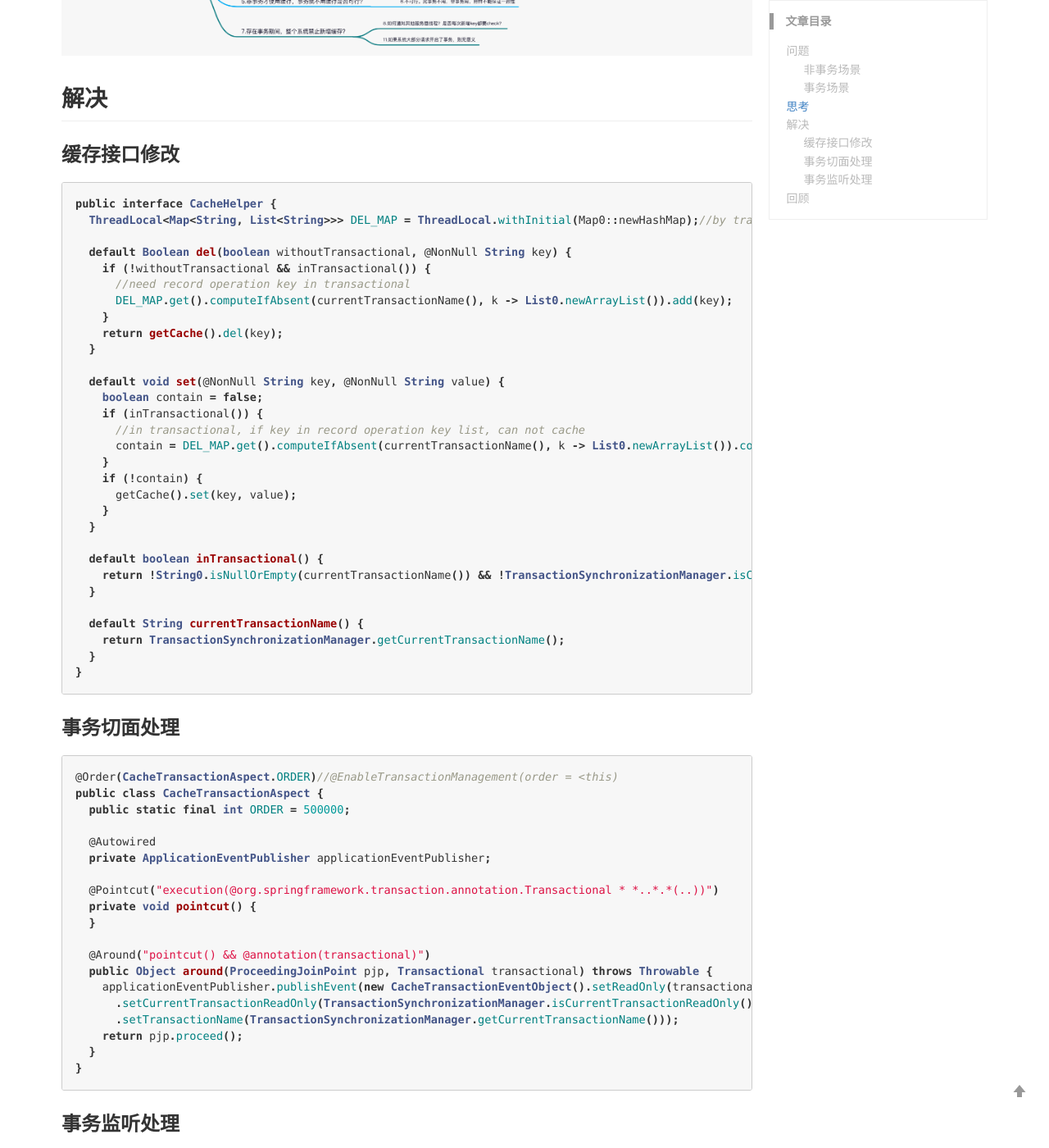
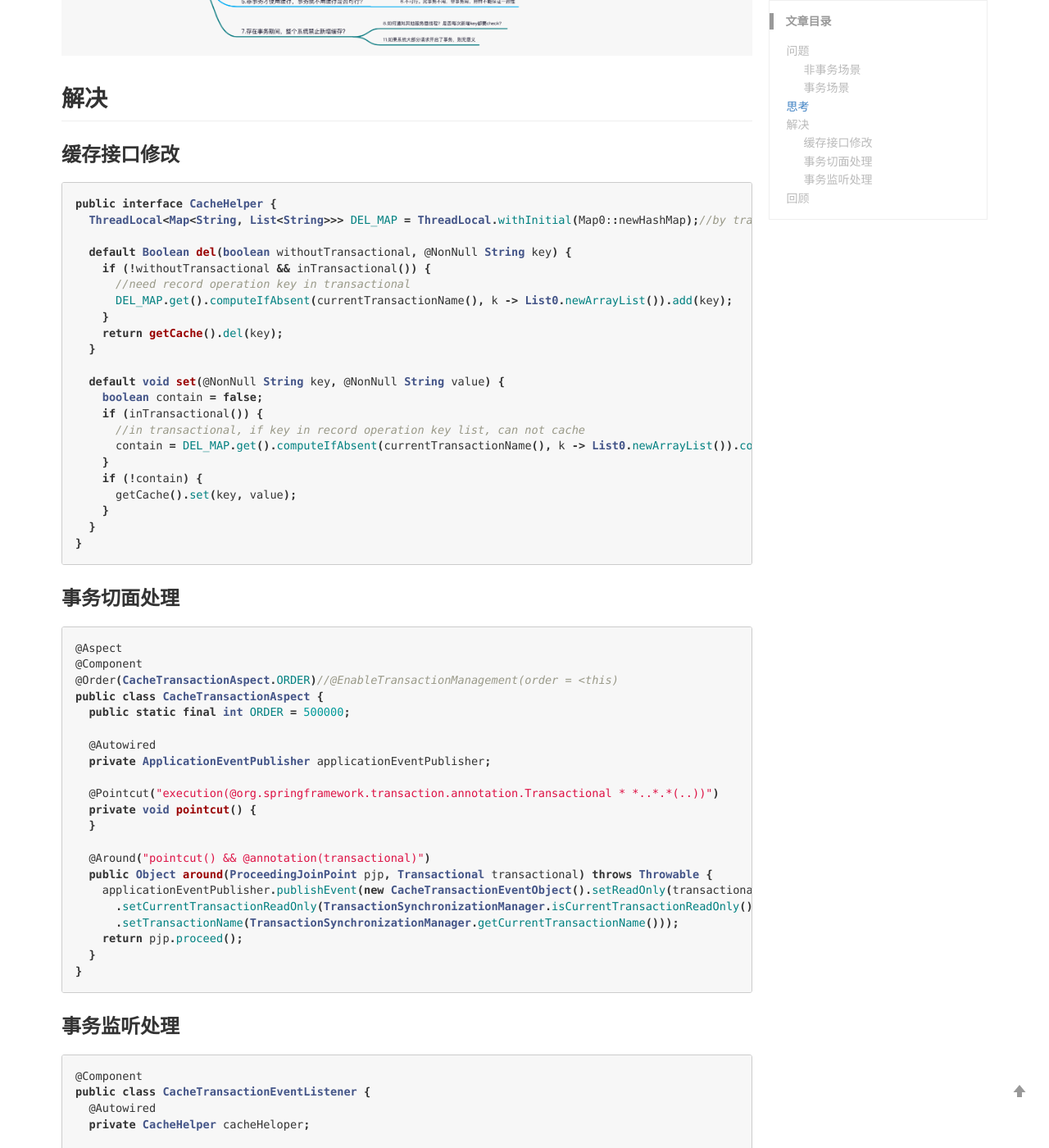
Before and after one commit to ShaneKing/ShaneKing.github.io, a Jekyll site: the page built from _posts/2021-05-16-cache-data-consistency-in-transaction-scenarios.md, in a window 1280 px wide and 1400 px high, scrolled down 1914 px. Shown: the whole window at 82% size. Built offline with Jekyll 4.4.1, drawn with Linux system fonts in a browser that asks for light colours; comment, search, counter and statistics services are not loaded; some of the changed text lies outside the part shown.

Commit message:
optimizing

````diff
--- a/_posts/2021-05-16-cache-data-consistency-in-transaction-scenarios.md
+++ b/_posts/2021-05-16-cache-data-consistency-in-transaction-scenarios.md
@@ -32,7 +32,7 @@
 ### 缓存接口修改
 ```java
 public interface CacheHelper {
-  ThreadLocal<Map<String, List<String>>> DEL_MAP = ThreadLocal.withInitial(Map0::newHashMap);//by transaction, by key list
+  ThreadLocal<Map<String, List<String>>> DEL_MAP = ThreadLocal.withInitial(Map0::newHashMap);//by transaction
 
   default Boolean del(boolean withoutTransactional, @NonNull String key) {
     if (!withoutTransactional && inTransactional()) {
@@ -52,19 +52,13 @@
       getCache().set(key, value);
     }
   }
-
-  default boolean inTransactional() {
-    return !String0.isNullOrEmpty(currentTransactionName()) && !TransactionSynchronizationManager.isCurrentTransactionReadOnly();
-  }
-
-  default String currentTransactionName() {
-    return TransactionSynchronizationManager.getCurrentTransactionName();
-  }
 }
 ```
 
 ### 事务切面处理
 ```java
+@Aspect
+@Component
 @Order(CacheTransactionAspect.ORDER)//@EnableTransactionManagement(order = <this)
 public class CacheTransactionAspect {
   public static final int ORDER = 500000;
@@ -90,6 +84,9 @@
 ```java
 @Component
 public class CacheTransactionEventListener {
+  @Autowired
+  private CacheHelper cacheHeloper;
+
   @TransactionalEventListener(phase = TransactionPhase.AFTER_COMPLETION)
   public void afterCompletion(PayloadApplicationEvent<CacheTransactionEventObject> event) {
     String transactionName = event.getPayload().getTransactionName();
@@ -106,10 +103,7 @@
 }
 ```
 
+## 回顾
+非事务场景下：`仅需数据源操作成功后，清理掉相应的缓存即可`
 
-20210518记16：事务提交场景下也要删除一遍已删除的key，因为其他服务器线程可能缓存了旧的数据。
-
-## 回顾
-非事务场景下：`仅需数据源操作成功后清理掉相应的缓存即可`
-
-事务场景下：`本事务不应缓存已清理的key之外，将缓存清理过一遍的key，在事务完成后再清理一遍即可`
+事务场景下：`除本事务不应缓存已清理的key之外，在事务完成后，已清理过一遍的key，还需再清理一遍`
````
Also changed, not shown: other parts of _posts/2021-05-16-cache-data-consistency-in-transaction-scenarios.md (+3 -3 lines), images/posts/2021/05/cache-data-consistency-2.png, images/posts/2021/05/cache-data-consistency-3.png, 4 other files.
